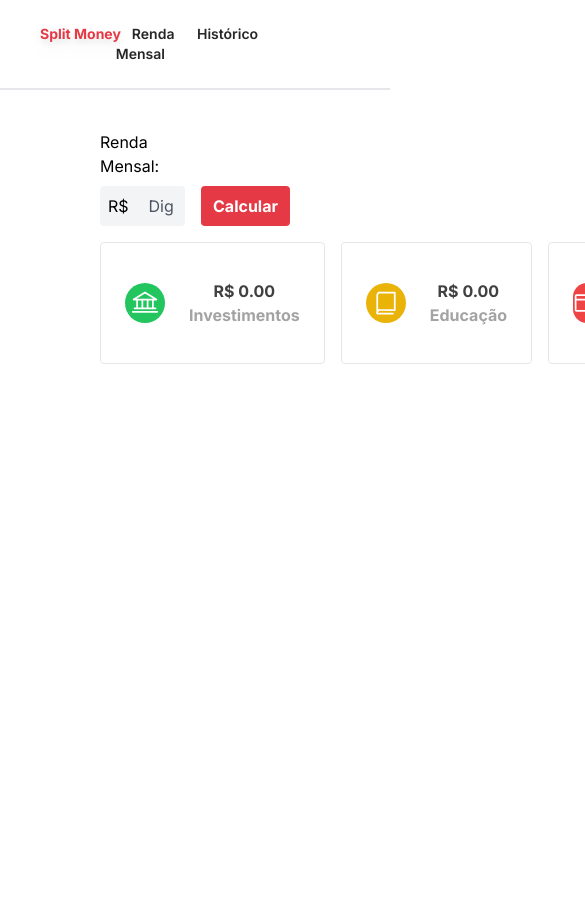
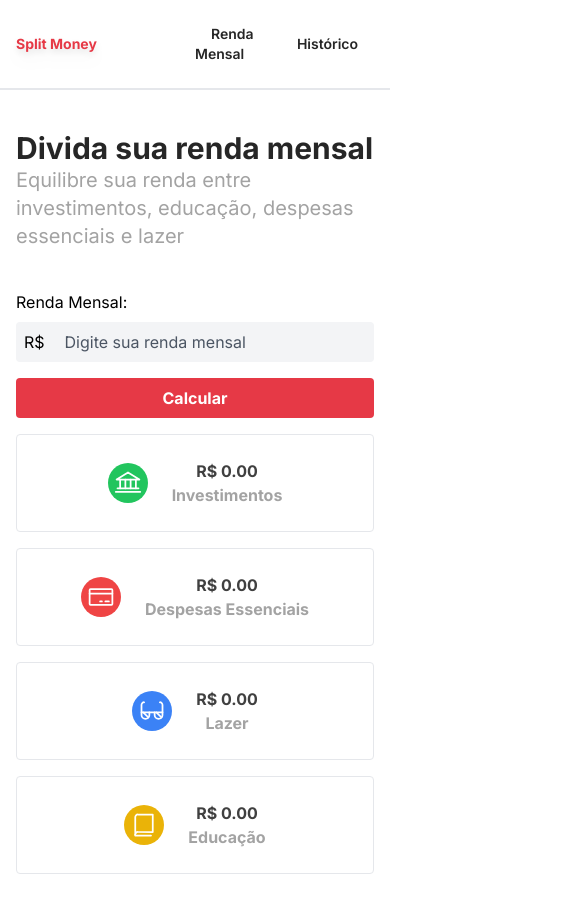
Before and after one commit to Cavalheiro-S/split-money, a React (Vite) app: page / in a window 390 px wide. Shown: the top 912 px of the page, 585 px wide, since content can reach past the window. Before the commit the page ends 844 px from the top, so only its background shows below. Built offline with nearby package versions, Linux system fonts and the light colour scheme.

Commit message:
feat: Add hover card and responsive layout

```diff
--- a/package.json
+++ b/package.json
@@ -9,6 +9,7 @@
     "preview": "vite preview"
   },
   "dependencies": {
+    "@radix-ui/react-hover-card": "^1.0.2",
     "@radix-ui/react-slot": "^1.0.1",
     "clsx": "^1.2.1",
     "phosphor-react": "^1.4.1",
--- a/src/Components/Card/index.tsx
+++ b/src/Components/Card/index.tsx
@@ -6,18 +6,20 @@ import clsx from "clsx";
 interface CardProps {
   title: string,
   subTitle?: string,
-  children?: ReactNode
+  children?: ReactNode,
+  className?: string,
 }
 
 interface CardIconProps {
   icon?: ReactNode,
   IconBGColor?: "yellow" | "green" | "red" | "blue",
+  className?: string,
 }
 
-export const CardRoot = ({ title, subTitle, children }: CardProps) => {
+export const CardRoot = ({ title, subTitle, children, className }: CardProps) => {
 
   return (
-    <div className='flex rounded border justify-center items-center gap-6 p-6'>
+    <div className={clsx('flex rounded border justify-center items-center gap-6 p-6', className)}>
       {children}
       <div className="flex flex-col items-center">
         <span className='font-bold text-neutral-700'>{title}</span>
@@ -27,7 +29,7 @@ export const CardRoot = ({ title, subTitle, children }: CardProps) => {
   )
 }
 
-export const CardIcon = ({ icon = <Info/>, IconBGColor = "yellow" }: CardIconProps) => {
+export const CardIcon = ({ icon = <Info />, IconBGColor = "yellow", className }: CardIconProps) => {
 
   return (
     <div className={
@@ -37,7 +39,7 @@ export const CardIcon = ({ icon = <Info/>, IconBGColor = "yellow" }: CardIconPro
           "bg-green-500": IconBGColor === "green",
           "bg-red-500": IconBGColor === "red",
           "bg-blue-500": IconBGColor === "blue"
-        })}>
+        }, className)}>
       <Slot className="text-white w-7 h-7">
         {icon}
       </Slot>
--- a/src/Components/Header/index.tsx
+++ b/src/Components/Header/index.tsx
@@ -1,5 +1,3 @@
-import clsx from "clsx"
-
 type linkType = {
     title: string,
     url: string
@@ -30,10 +28,10 @@ export default function Header() {
 
 
     return (
-        <header className="py-6 px-10 border-b-2 grid grid-cols-3">
+        <header className="py-6 md:px-10 px-4 border-b-2 grid grid-cols-2 items-center md:grid-cols-3">
             <span className="font-bold text-primary drop-shadow-lg text-sm ">Split Money</span>
             <div className="flex items-center justify-center text-sm text-neutral-800 col-start-2">
-                <ul className="flex">
+                <ul className="flex items-center justify-items-center">
                     {links.map(renderLinks)}
                 </ul>
             </div>
--- a/src/Components/NumberInput/index.tsx
+++ b/src/Components/NumberInput/index.tsx
@@ -37,7 +37,7 @@ export const NumberInputIcon = ({ children = <Info /> }: NumberInputIconProps) =
 export const NumberInputAddorn = ({ children }: NumberInputAddornProps) => {
 
   return (
-    <div className="flex items-center h-full p-2 rounded-tl rounded-bl group-focus-within:bg-primary group-focus-within:text-white transition">
+    <div className="flex items-center h-full p-2 rounded-tl rounded-bl group-focus-within:bg-primary group-focus-within:text-white transition addorn">
       {children}
     </div>
   )
--- a/src/Pages/MonthRevenue.tsx
+++ b/src/Pages/MonthRevenue.tsx
@@ -1,8 +1,16 @@
-
+import * as HoverCard from "@radix-ui/react-hover-card"
 import { Bank, Book, CreditCard, Sunglasses } from 'phosphor-react';
-import { ChangeEvent, FormEvent, KeyboardEvent, useState } from 'react';
+import { ChangeEvent, FormEvent, KeyboardEvent, ReactNode, useState } from 'react';
 import { Card } from '../Components/Card';
 import { NumberInput, NumberInputAddorn } from '../Components/NumberInput';
+
+interface CardValueProps {
+    value: string,
+    name: string,
+    iconBGColor?: "yellow" | "green" | "red" | "blue",
+    icon?: ReactNode,
+    description: string,
+}
 
 export default function MonthRevenue() {
 
@@ -12,6 +20,38 @@ export default function MonthRevenue() {
     const [despEssenciaisValor, setDespEssenciaisValor] = useState(0);
     const [lazerValor, setLazerValor] = useState(0);
     const [educacaoValor, setEducacaoValor] = useState(0);
+
+
+    const cardsInfo: CardValueProps[] = [
+        {
+            value: "R$ " + investimentosValor.toFixed(2),
+            name: "Investimentos",
+            iconBGColor: "green",
+            icon: <Bank />,
+            description: "Dinheiro alocado em renda fixa , renda variável , ou guardado em bancos digitais"
+        },
+        {
+            value: "R$ " + despEssenciaisValor.toFixed(2),
+            name: "Despesas Essenciais",
+            iconBGColor: "red",
+            icon: <CreditCard />,
+            description: "Dinheiro necessário para despesas que não podem ser substituídas ou cortadas"
+        },
+        {
+            value: "R$ " + lazerValor.toFixed(2),
+            name: "Lazer",
+            iconBGColor: "blue",
+            icon: <Sunglasses />,
+            description: "Quantia reservada para gastos relacionados a diversão"
+        },
+        {
+            value: "R$ " + educacaoValor.toFixed(2),
+            name: "Educação",
+            iconBGColor: "yellow",
+            icon: <Book />,
+            description: "Destinado a compra de cursos, livros, palestras e outras coisas relacionadas a desenvolvimento pessoal"
+        },
+    ]
 
     const handleClick = (event: FormEvent) => {
         event.preventDefault();
@@ -43,33 +83,42 @@ export default function MonthRevenue() {
         setLazerValor(Number(rendaMensal) * PORCENTAGEM_LAZER);
         setEducacaoValor(Number(rendaMensal) * PORCENTAGEM_EDUCACAO);
     }
+
+    const renderCards = (card: CardValueProps) => {
+        return (
+            <HoverCard.Root >
+                <HoverCard.Trigger>
+                    <Card.Root className='hover:shadow-md transition' title={card.value} subTitle={card.name}>
+                        <Card.Icon IconBGColor={card.iconBGColor} icon={card.icon} />
+                    </Card.Root>
+                </HoverCard.Trigger>
+                <HoverCard.Portal>
+                    <HoverCard.Content className="bg-white rounded w-48 p-4 border-2">
+                        <HoverCard.Arrow />
+                        {card.description}
+                    </HoverCard.Content>
+                </HoverCard.Portal>
+            </HoverCard.Root>
+        )
+    }
     return (
-        <div className='my-10 mx-[100px] flex flex-col'>
-            <div className="flex items-end gap-4">
-                <div className='flex flex-col'>
+        <div className='my-10 mx-4 md:mx-[100px] flex flex-col'>
+            <h2 className=' md:mx-0 font-bold text-3xl text-neutral-800'>Divida sua renda mensal</h2>
+            <h3 className=' md:mx-0 text-neutral-400 text-xl mb-10'>Equilibre sua renda entre investimentos, educação, despesas essenciais e lazer</h3>
+            <div className="flex flex-col md:flex md:flex-row md:items-end gap-4">
+                <div className='flex flex-col  md:m-0'>
                     <label className="mb-2" htmlFor="renda">Renda Mensal:</label>
                     <NumberInput.Root>
                         <NumberInputAddorn>R$</NumberInputAddorn>
                         <NumberInput.Input onKeyDown={event => handleEnterKeyDown(event)} step="5" value={rendaMensal} onChange={event => handleChangeInput(event)} id='renda' placeholder='Digite sua renda mensal' />
                     </NumberInput.Root >
                 </div>
-                <button onClick={evento => handleClick(evento)} className='bg-primary font-bold px-3 py-1 h-10 text-white rounded hover:bg-primary-hover transition'>Calcular</button>
+                <button onClick={evento => handleClick(evento)} className='bg-primary font-bold md:w:fit px-3 py-1 h-10 text-white rounded hover:bg-primary-hover transition'>Calcular</button>
             </div>
-            <div className='flex gap-4 my-4'>
-                <Card.Root title={`R$ ${investimentosValor.toFixed(2)}`} subTitle="Investimentos">
-                    <Card.Icon IconBGColor="green" icon={<Bank />} />
-                </Card.Root>
-                <Card.Root title={`R$ ${educacaoValor.toFixed(2)}`} subTitle="Educação">
-                    <Card.Icon IconBGColor="yellow" icon={<Book />} />
-                </Card.Root>
-                <Card.Root title={`R$ ${despEssenciaisValor.toFixed(2)}`} subTitle="Despesas Essencias">
-                    <Card.Icon IconBGColor="red" icon={<CreditCard />} />
-                </Card.Root>
-                <Card.Root title={`R$ ${lazerValor.toFixed(2)}`} subTitle="Lazer">
-                    <Card.Icon IconBGColor="blue" icon={<Sunglasses />} />
-                </Card.Root>
+            <div className='md:grid flex flex-col grid-cols-2 grid-rows-2 gap-4 pt-4  md:mx-0'>
+                {cardsInfo.map(renderCards)}
             </div>
 
-        </div>
+        </div >
     )
 }
```
Also changed, not shown: 1 other file (tests, documents, lock files or other folders).
